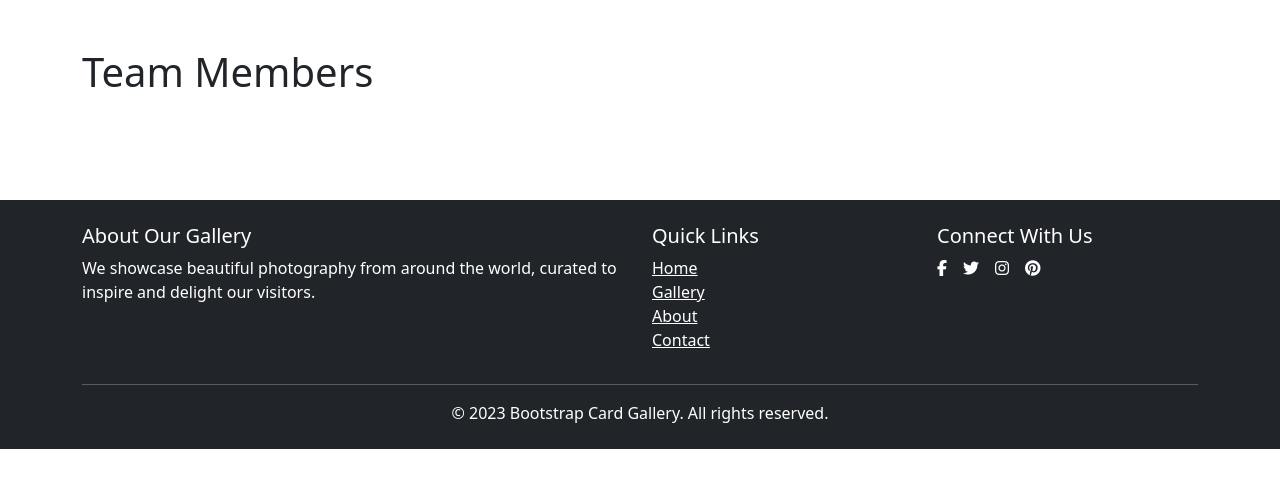
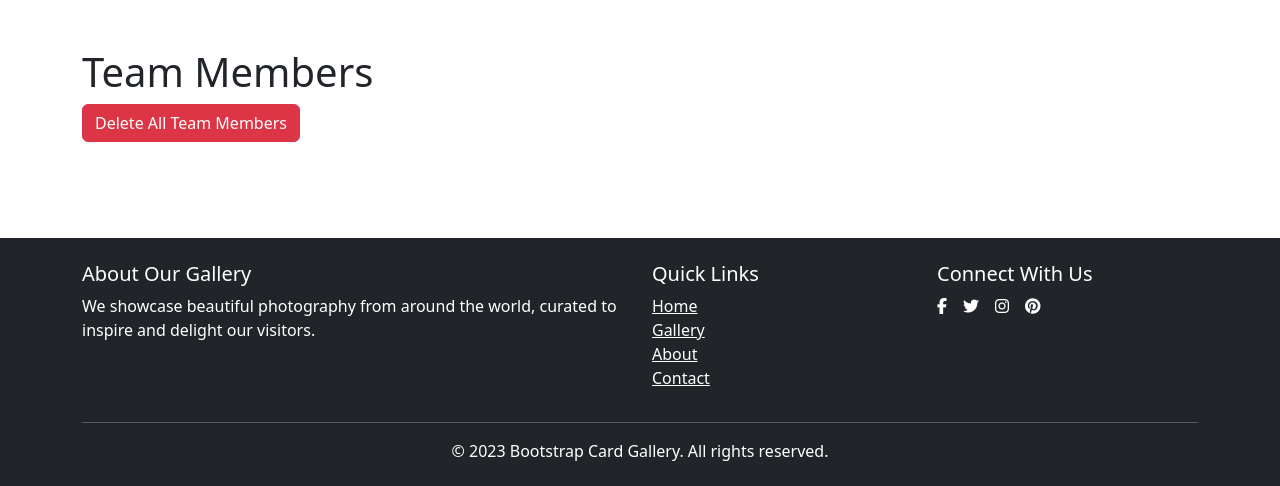
Before and after one commit to Azzam49/nova_django_cards_gallery, a Django app: page /team-members/ in a window 1280 px wide. Shown: the part 72-558 px from the top of the page. Run offline with Django 3.2, Linux system fonts and the light colour scheme; some libraries are stand-ins or nearby versions.

Commit message:
Adding Delete All Team Members button on html page

```diff
--- a/app/templates/app/team_members.html
+++ b/app/templates/app/team_members.html
@@ -6,6 +6,11 @@
 {% block mainBlock %}
 
     <h1>Team Members</h1>
+    <form method="post" action="{% url 'delete_all_team_members' %}">
+        {% csrf_token %}
+        <button type="submit" class="btn btn-danger">Delete All Team Members</button>
+    </form>
+
 
    {% for team_member in team_members %}
 
```
